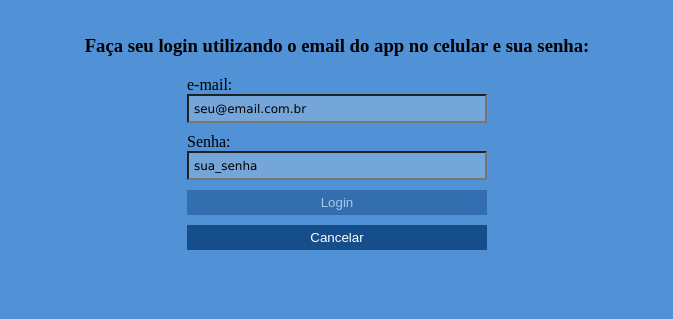
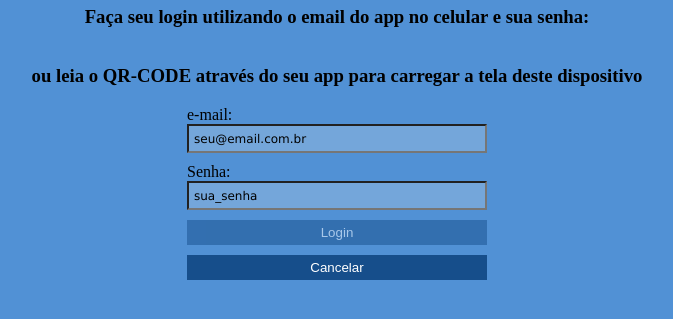
Before and after one commit to azzucchi/AGILEcom-, a plain HTML site: page index.html in a window 1280 px wide. Shown: the part 343-662 px from the top of the page, without its empty margins (303-976 px from the left). Drawn offline with Linux system fonts and the light colour scheme.

Commit message:
alteracao - 15-06

```diff
--- a/index.html
+++ b/index.html
@@ -15,6 +15,7 @@
   <div><h1>Bem vindo ao AGILEcom+ TV</h1></div>
   <div><h2>Esta é a tela de entrada do painel TV</h2></div>
   <div><h3>Faça seu login utilizando o email do app no celular e sua senha:</h3></div>
+  <div><h3>ou leia o QR-CODE através do seu app para carregar a tela deste dispositivo</h3></div>
 
   <form>
 
--- a/index.js
+++ b/index.js
@@ -16,9 +16,9 @@ function mailValid(){
 
   const email = document.getElementById('email').value;
   if (!email){
-    return false;
+     return false;
   } else {
-    return emailValido(email);
+     return emailValido(email);
   }
 
 }
```
